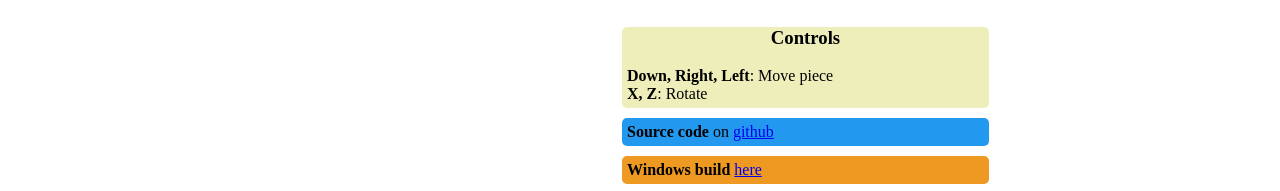
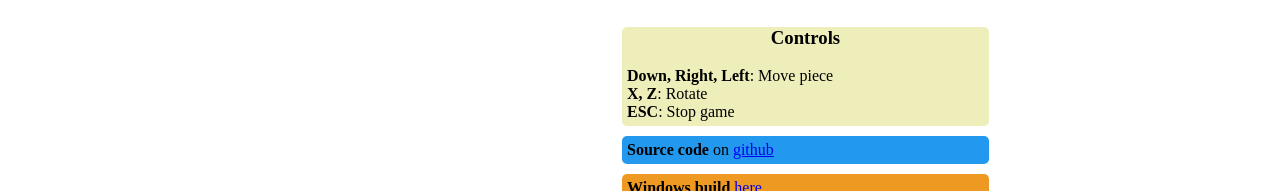
Before and after one commit to ddiproietto/nontetris, a plain HTML site: page www/index.html in a window 1280 px wide. Shown: the top 191 px of the page. Drawn offline with Linux system fonts and the light colour scheme.

Commit message:
Add ESC command description and updated TODO

```diff
--- a/www/index.html
+++ b/www/index.html
@@ -93,6 +93,7 @@
 				<h3 style="text-align:center;"><b>Controls</b></h3>
 				<b>Down, Right, Left</b>: Move piece <br>
 				<b>X, Z</b>: Rotate <br>
+				<b>ESC</b>: Stop game <br>
 			</div>
 			<div style="background-color:#2299ee; border-radius:5px; padding:5px; margin: 10px"><b>Source code</b> on <a href="http://github.com/ddiproietto/nontetris/">github</a></div>
 			<div style="background-color:#ee9922; border-radius:5px; padding:5px; margin: 10px;"><b>Windows build</b> <a href="https://allievi.sssup.it/jacopone/cnontetris-win/nontetris.zip">here</a></div>
```
Also changed, not shown: 1 other file.
